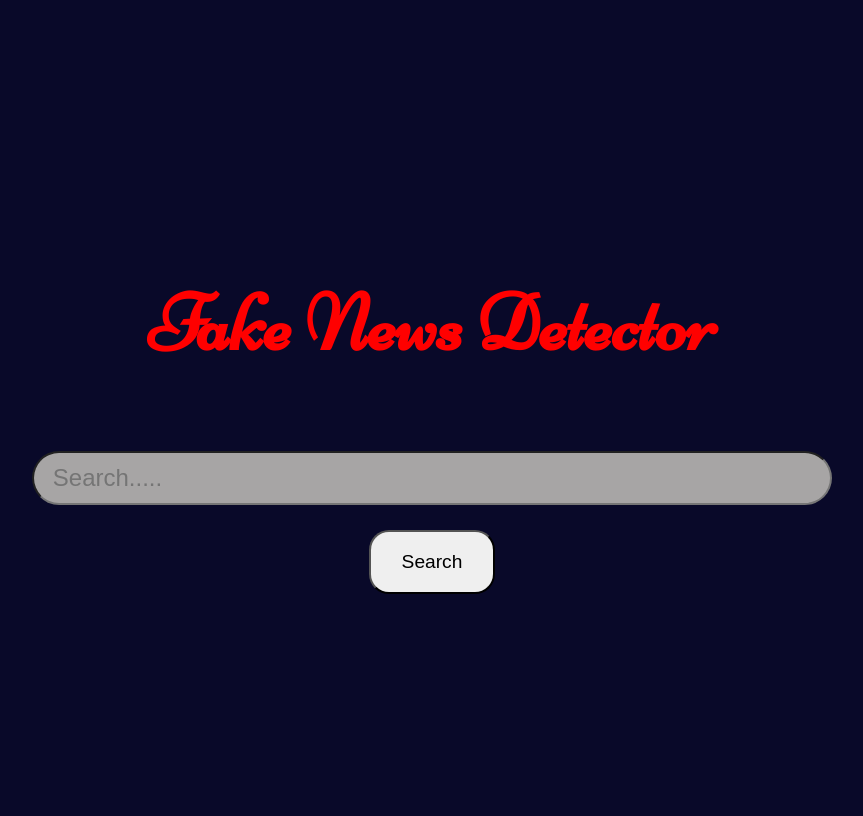
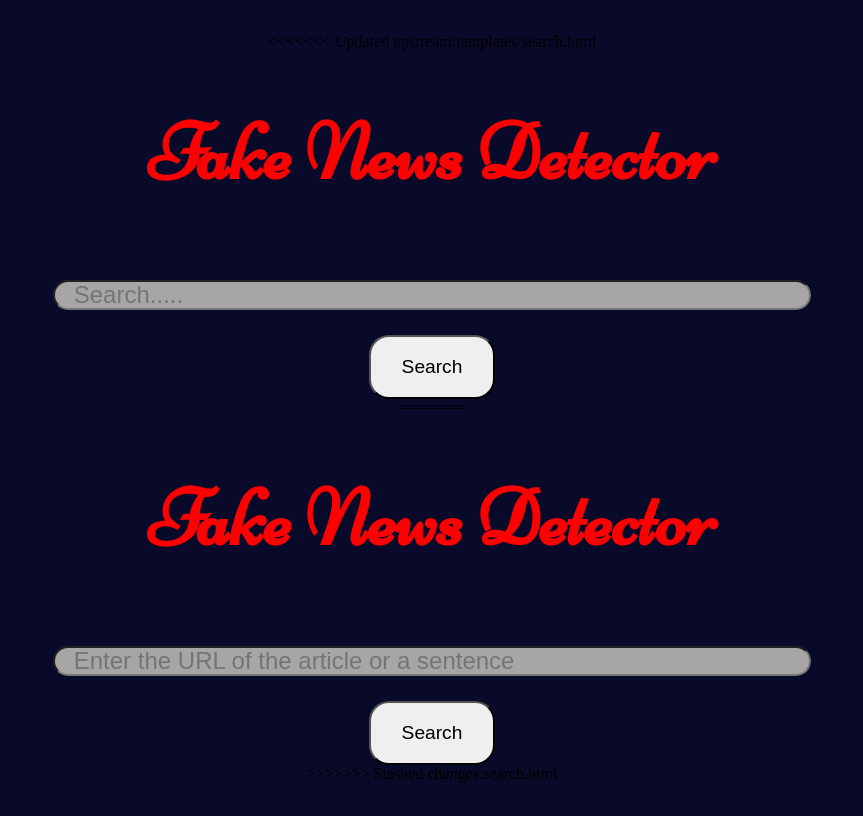
Before and after one commit to Akhash16/Fake-news-and-facts-checker, a plain HTML site: page templates/search.html in a window 1280 px wide. Shown: the whole page, without its empty margins (208-1071 px from the left). Drawn offline with Linux system fonts and the light colour scheme.

Commit message:
updated app.py

```diff
--- a/templates/search.html
+++ b/templates/search.html
@@ -1,3 +1,4 @@
+<<<<<<< Updated upstream:templates/search.html
 <!DOCTYPE html>
 <html lang="en">
 <head>
@@ -56,4 +57,64 @@
     </button>
 
 </body>
+=======
+<!DOCTYPE html>
+<html lang="en">
+<head>
+    <meta charset="UTF-8">
+    <meta name="viewport" content="width=device-width, initial-scale=1.0">
+    <title>Fake News Detector | Search</title>
+    <link href="https://fonts.googleapis.com/css2?family=Niconne&display=swap" rel="stylesheet">
+    <style>
+        body{
+            background-color: rgb(9, 9, 41);
+            display: flex;
+            flex-direction: column;
+            height: 100vh;
+            justify-content: center;
+            align-items: center;
+        }
+
+        body > h1{
+            font-size: 5rem;
+            color: red;
+            font-family: 'Niconne', cursive;
+        }
+
+        body > input{
+            width: 60%;
+            height: 3%;
+            padding: 1% 1.5%;
+            margin: 2%;
+            font-size: 1.5rem;
+            border-radius: 40px;
+            background-color: rgb(167, 165, 165);
+            color:black;
+        }
+
+        body>button{
+            cursor: pointer;
+            border-radius: 20px;
+            width: 10%;
+            height:8%;
+            text-align: center;
+            font-size: 1.2rem;
+            padding: 15px;
+
+        }
+
+        body>button:hover{
+            background-color: gray;
+        }
+    </style>
+</head>
+<body>
+    <h1>Fake News Detector</h1>
+    <input type="text" placeholder="Enter the URL of the article or a sentence">
+    <button>
+        Search
+    </button>
+
+</body>
+>>>>>>> Stashed changes:search.html
 </html>
```
Also changed, not shown: test/test1.html (added, +61 -0 lines).
